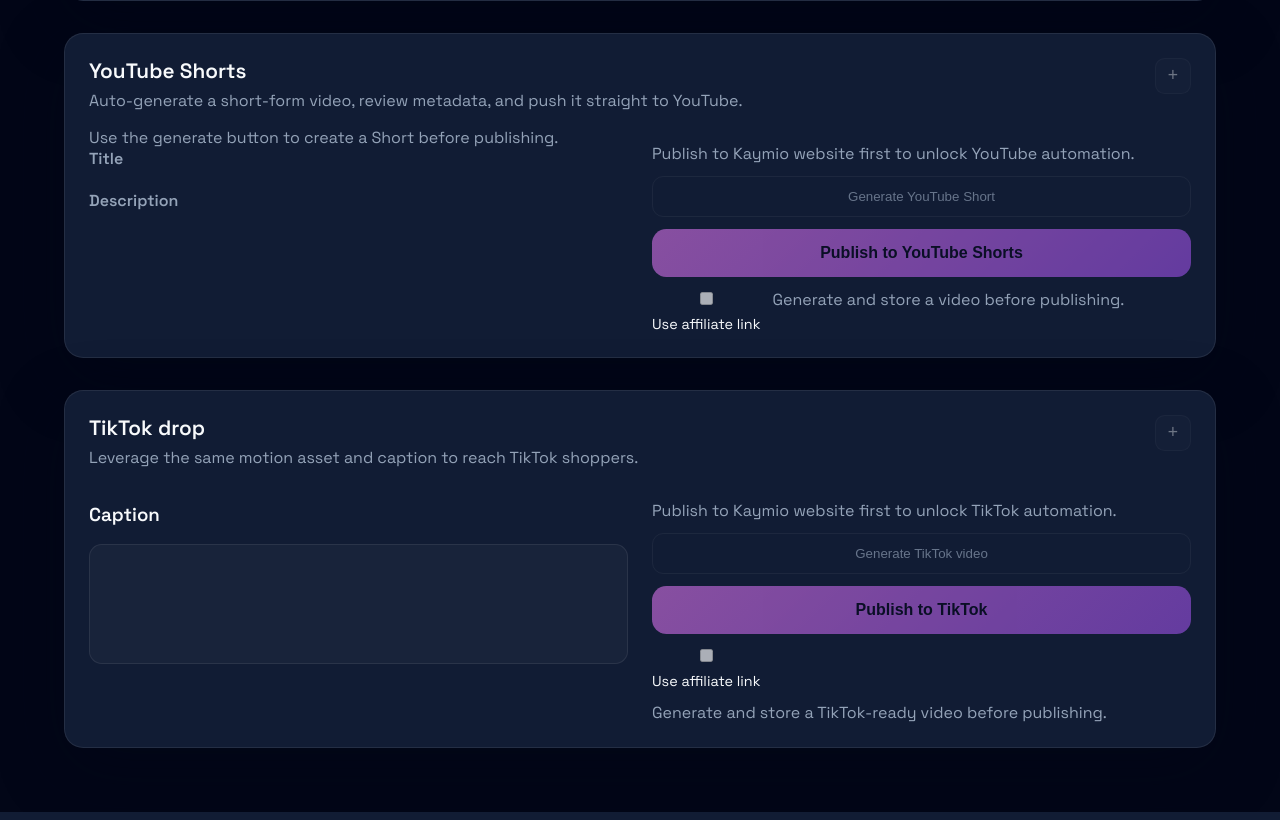
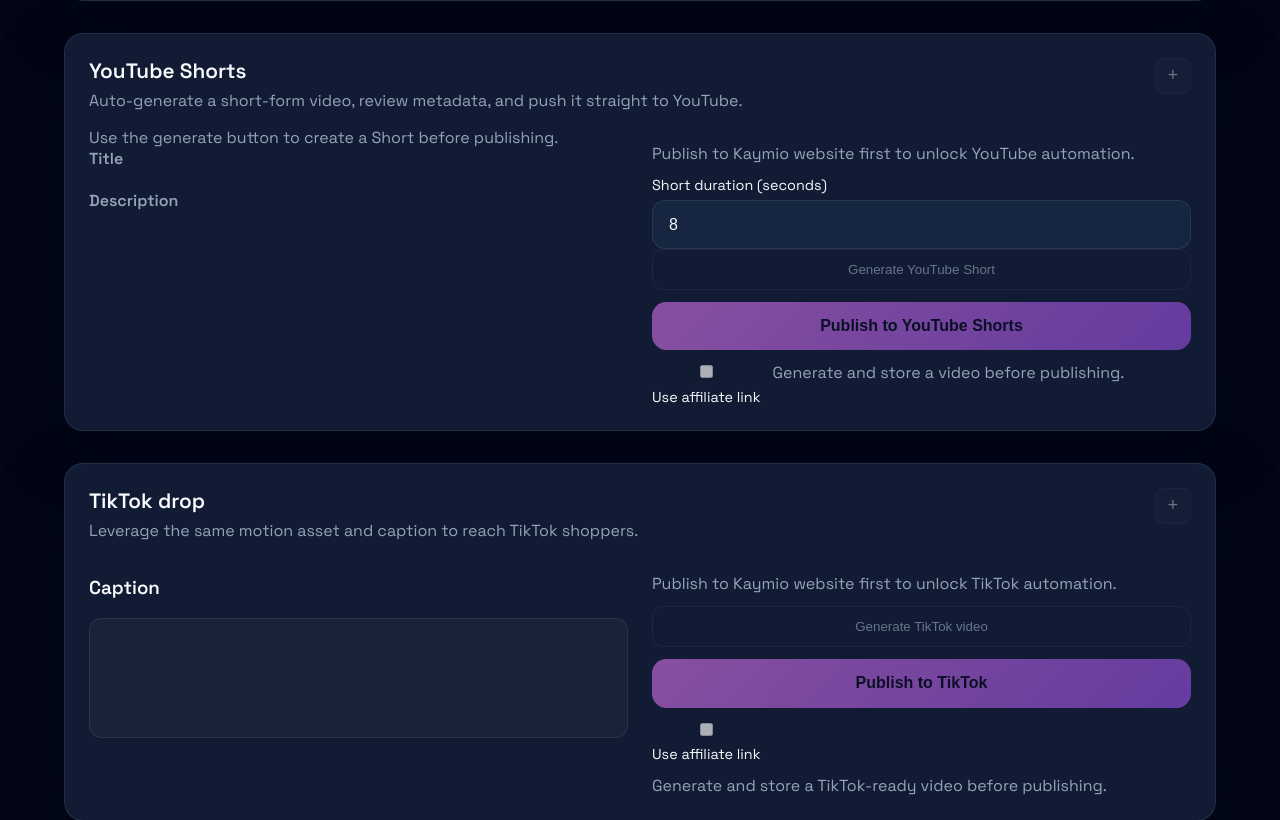
Before and after one commit to ahmadezoji/kaymio-app, a Flask app: template templates/home.html in a window 1280 px wide. Shown: the part 3178-3998 px from the top of the page. Run offline with Flask 3, Linux system fonts and the light colour scheme; the template is opened without the code that fills it, so the values that code supplies are empty.

Commit message:
add duration for youtube

```diff
--- a/app.py
+++ b/app.py
@@ -53,6 +53,9 @@ MARKET_OPTIONS = [
 RESETTABLE_PLATFORMS = {"pinterest", "instagram", "youtube", "tiktok"}
 PREVIEW_BINARY_FIELDS = {"image_data", "instagram_image_data"}
 TRUTHY_VALUES = {"1", "true", "yes", "on"}
+VIDEO_DURATION_DEFAULT = 8
+VIDEO_DURATION_MIN = 4
+VIDEO_DURATION_MAX = 60
 
 
 def _empty_app_state() -> Dict[str, Any]:
@@ -807,6 +810,7 @@ def generate_pinterest():
             "generated_video_path": raw_form_values.get("generated_video_path", ""),
             "video_url": "",
             "video_public_url": "",
+            "video_duration_seconds": str(VIDEO_DURATION_DEFAULT),
             "video_prompt": (
                 f"Create a dynamic short-form video for {refined_title}. Include upbeat pacing, text overlays "
                 f"highlighting the benefits, and close with a CTA to tap the affiliate link."
@@ -1206,11 +1210,22 @@ def generate_platform_video(platform: str):
     }
     prompt = prompt_templates[target].format(title=title)
 
+    duration_value = (
+        raw_form_values.get("video_duration_seconds")
+        or (preview_payload.get("video_duration_seconds") if preview_payload else None)
+        or str(VIDEO_DURATION_DEFAULT)
+    )
+    try:
+        duration_seconds = int(float(duration_value))
+    except (TypeError, ValueError):
+        duration_seconds = VIDEO_DURATION_DEFAULT
+    duration_seconds = max(VIDEO_DURATION_MIN, min(VIDEO_DURATION_MAX, duration_seconds))
+
     try:
         video_bytes = generate_video_from_image(
             prompt=prompt,
             image=base_bytes,
-            duration_seconds=8,
+            duration_seconds=duration_seconds,
             aspect_ratio="9:16",
             resolution="720p",
         )
@@ -1221,6 +1236,7 @@ def generate_platform_video(platform: str):
     video_path = save_generated_video(video_bytes)
     preview_payload = preview_payload or {}
     preview_payload["generated_video_path"] = video_path
+    preview_payload["video_duration_seconds"] = str(duration_seconds)
     preview_payload["video_url"] = url_for("serve_media", filename=video_path)
     preview_payload["video_public_url"] = url_for(
         "serve_media", filename=video_path, _external=True
--- a/templates/home.html
+++ b/templates/home.html
@@ -37,6 +37,7 @@
       <input type="hidden" name="generated_video_path" value="{{ preview.generated_video_path | e }}" />
       <input type="hidden" name="video_prompt" value="{{ preview.video_prompt | e }}" />
       <input type="hidden" name="instagram_image_path" value="{{ preview.instagram_image_path | e }}" />
+      <input type="hidden" name="video_duration_seconds" value="{{ preview.video_duration_seconds | default('8') | e }}" />
     {%- endmacro %}
     {% macro platform_reset_button(platform, label, sku) -%}
       <div class="card-header-actions">
@@ -598,6 +599,18 @@
               {% endif %}
               {% if has_preview %}
                 <form method="post" action="{{ url_for('generate_platform_video', platform='youtube') }}">
+                  <label>
+                    <span>Short duration (seconds)</span>
+                    <input
+                      type="number"
+                      name="video_duration_seconds"
+                      min="4"
+                      max="60"
+                      step="1"
+                      value="{{ preview_data.video_duration_seconds or 8 }}"
+                      {% if youtube_published or platforms_locked %}disabled{% endif %}
+                    />
+                  </label>
                   {{ preview_hidden_inputs(preview_data, values) }}
                   <button type="submit" class="ghost-btn" {% if youtube_published or platforms_locked %}disabled{% endif %}>
                     Generate YouTube Short
```
